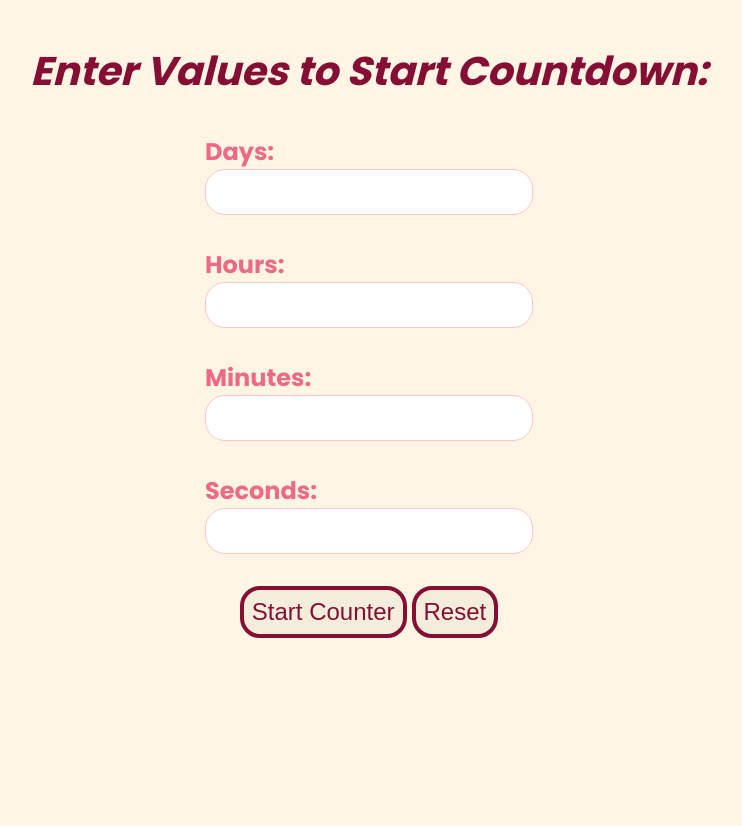
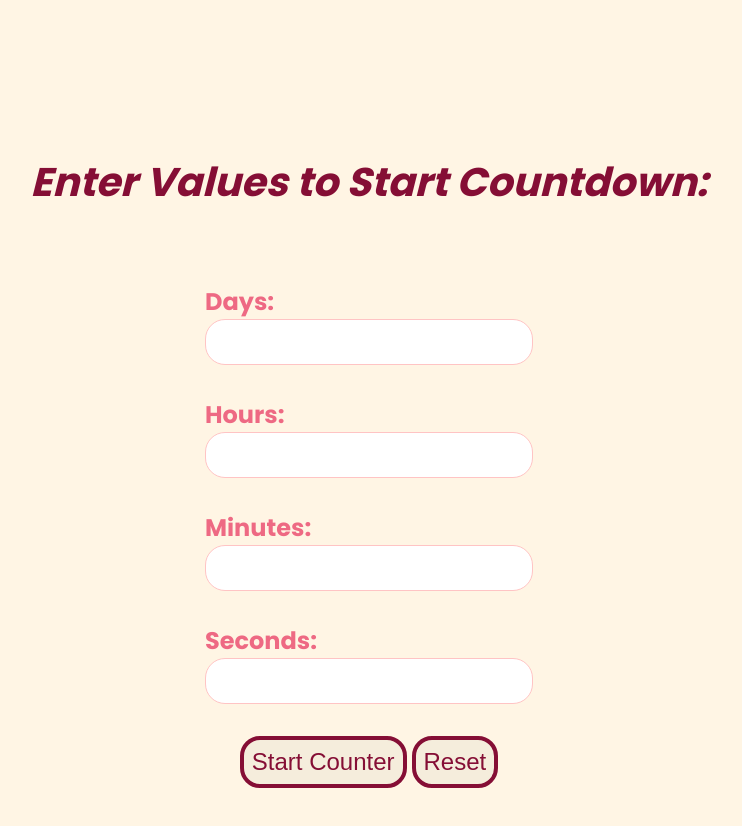
Before and after one commit to notchamath/countdown-clock, a plain HTML site: page index.html in a window 1280 px wide. Shown: the whole page, without its empty margins (271-1013 px from the left). Before the commit the page ends 800 px from the top, so only its background shows below. Drawn offline with Linux system fonts and the light colour scheme.

Commit message:
fix: Add margins to make site look better

```diff
--- a/main.css
+++ b/main.css
@@ -11,6 +11,7 @@ main{
     display: flex;
     flex-direction: column;
     align-items: center;
+    margin-top: 5rem;
 }
 
 /* Title styles */
@@ -18,6 +19,7 @@ h2{
     font-size: 2.5rem;
     font-style: italic;
     color: #850E35;
+    margin: 4.5rem;
 }
 
 /* Input container set to flex */
```
